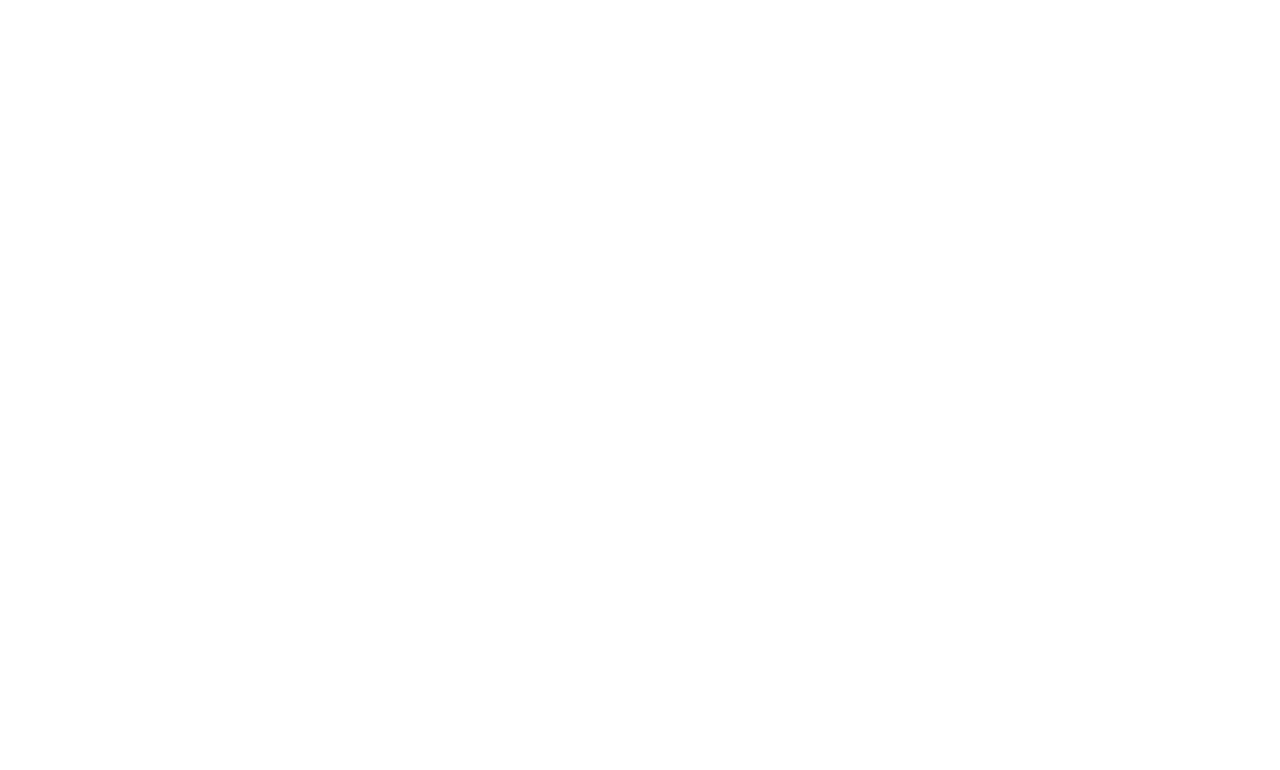
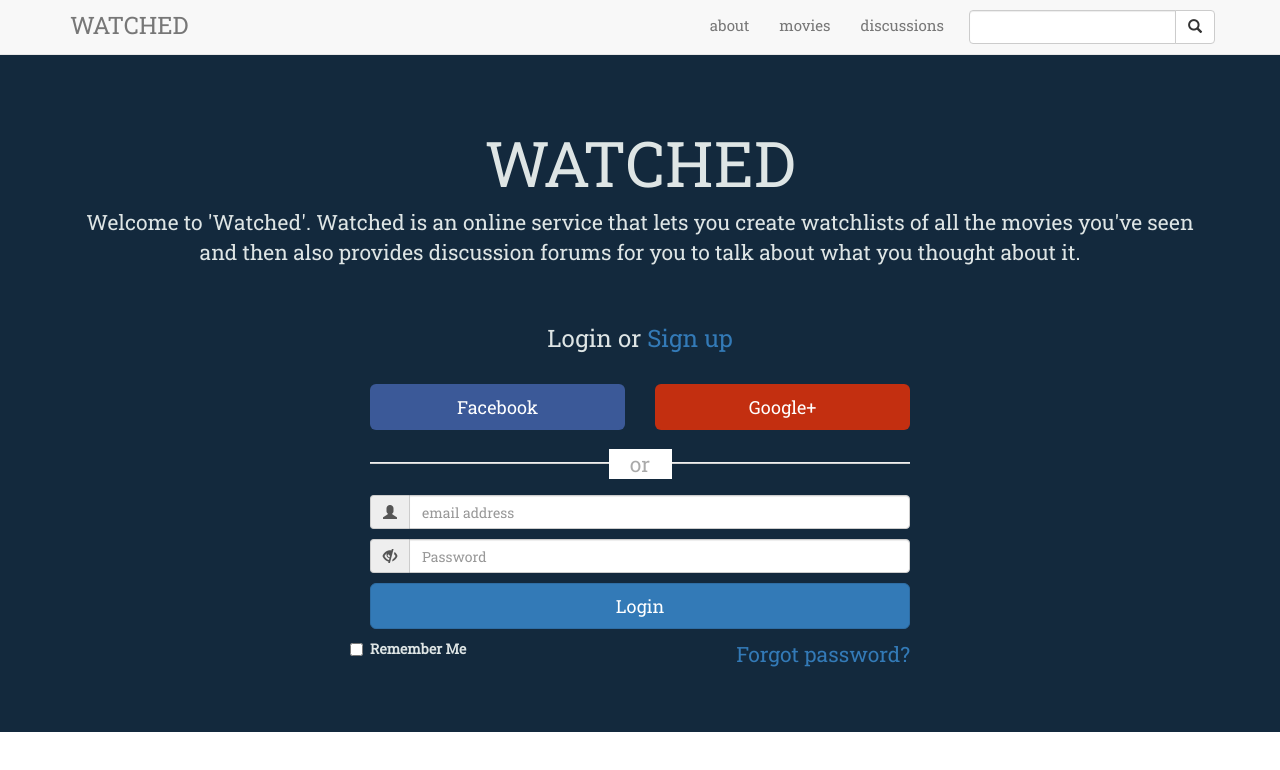
Before and after one commit to yagrawl/watched, a plain HTML site: page index.html in a window 1280 px wide. Drawn offline with Linux system fonts and the light colour scheme; files that its build step writes are made by us from their sources; files whose address does not match are found by name.

Commit message:
Created the navbar

```diff
--- /dev/null
+++ b/css/fonts.css
@@ -0,0 +1,92 @@
+.navbar-header a {
+  font-family: "Roboto Slab";
+  font-size: 24px;
+  color: blue;
+}
+.navbar-header a:hover {
+  font-size: 26.5px;
+  background: blue;
+}
+.collapse a{
+  font-family: "Roboto Slab";
+  font-size: 15px;
+}
+.collapse a:hover{
+  font-size: 16px;
+}
+
+.jumbotron {
+  font-family: "Roboto Slab";
+  color: #DEE5E5;
+  background-color: #13293D;
+}
+.full{
+
+}
+
+@media (min-width: 768px) {
+    .omb_row-sm-offset-3 div:first-child[class*="col-"] {
+        margin-left: 25%;
+    }
+}
+
+.omb_login .omb_authTitle {
+    text-align: center;
+	line-height: 300%;
+}
+
+.omb_login .omb_socialButtons a {
+	color: white; // In yourUse @body-bg
+	opacity:0.9;
+}
+.omb_login .omb_socialButtons a:hover {
+    color: white;
+	opacity:1;
+}
+.omb_login .omb_socialButtons .omb_btn-facebook {background: #3b5998;}
+.omb_login .omb_socialButtons .omb_btn-twitter {background: #00aced;}
+.omb_login .omb_socialButtons .omb_btn-google {background: #c32f10;}
+
+
+.omb_login .omb_loginOr {
+	position: relative;
+	font-size: 1.5em;
+	color: #aaa;
+	margin-top: 1em;
+	margin-bottom: 1em;
+	padding-top: 0.5em;
+	padding-bottom: 0.5em;
+}
+.omb_login .omb_loginOr .omb_hrOr {
+	background-color: #cdcdcd;
+	height: 1px;
+	margin-top: 0px !important;
+	margin-bottom: 0px !important;
+}
+.omb_login .omb_loginOr .omb_spanOr {
+	display: block;
+	position: absolute;
+	left: 50%;
+	top: -0.6em;
+	margin-left: -1.5em;
+	background-color: white;
+	width: 3em;
+	text-align: center;
+}
+
+.omb_login .omb_loginForm .input-group.i {
+	width: 2em;
+}
+.omb_login .omb_loginForm  .help-block {
+    color: red;
+}
+
+
+@media (min-width: 768px) {
+    .omb_login .omb_forgotPwd {
+        text-align: right;
+		margin-top:10px;
+ 	}
+}
+
+/* Contains basic overrides for fonts and stuff */
--- a/index.html
+++ b/index.html
@@ -1,17 +1,146 @@
 <!DOCTYPE html>
-<html>
+<html class="full" lang="en">
 <head>
-  <title></title>
+  <title>Watched</title>
   <!-- Latest compiled and minified CSS -->
-<link rel="stylesheet" href="/Users/Yagrawl/Documents/Websites/Watched/css/bootstrap.css" >
+<link rel="stylesheet" href="/Users/Yagrawl/Documents/Watched/css/bootstrap.css" >
+<link rel="stylesheet" href="/Users/Yagrawl/Documents/Watched/css/fonts.css" >
+<link href='https://fonts.googleapis.com/css?family=Roboto+Slab' rel='stylesheet' type='text/css'>
+
+</head>
+<body id="page-top" class="index" >
+
+    <!-- Navigation -->
+    <nav class="navbar navbar-default navbar-fixed-top">
+        <div class="container">
+            <!-- Brand and toggle get grouped for better mobile display -->
+            <div class="navbar-header page-scroll">
+                <button type="button" class="navbar-toggle" data-toggle="collapse" data-target="#bs-example-navbar-collapse-1">
+                    <span class="sr-only">Toggle navigation</span>
+                    <span class="icon-bar"></span>
+                    <span class="icon-bar"></span>
+                    <span class="icon-bar"></span>
+                </button>
+                <a class="navbar-brand" href="#page-top">WATCHED</a>
+            </div>
+
+            <!-- Collect the nav links, forms, and other content for toggling -->
+            <div class="collapse navbar-collapse" id="bs-example-navbar-collapse-1">
+               <div class="nav navbar-nav form-inline navbar-right" role="search" style="padding:10px;">
+                 <div class="input-group">
+                   <input type="text" class="form-control">
+                    <div class="input-group-btn">
+                      <button class="btn btn-default"><i class="glyphicon glyphicon-search"></i></button>
+                    </div>
+                  </div>
+                </div>
+                <ul class="nav navbar-nav navbar-right">
+                    <li class="hidden">
+                        <a href="#page-top"></a>
+                    </li>
+                    <li class="page-scroll">
+                        <a href="#about">about</a>
+                    </li>
+                    <li class="page-scroll">
+                        <a href="#movies">movies</a>
+                    </li>
+                    <li class="page-scroll">
+                        <a href="#discussions">discussions</a>
+                    </li>
+
+                </ul>
+
+            </div>
+            <!-- /.navbar-collapse -->
+        </div>
+        <!-- /.container-fluid -->
+    </nav>
 
 
 
-</head>
-<body>
+    <div class="jumbotron">
+      <div class="container" style="margin-top:60px;" style="margin-bottom:50px">
+  <h1 class="text-center">WATCHED</h1>
+  <p class="text-center">Welcome to 'Watched'. Watched is an online service that lets you create watchlists of
+  all the movies you've seen and then also provides discussion forums for you to talk about
+what you thought about it. </p>
+<div class="container">
+
+
+    <div class="omb_login">
+    	<h3 class="omb_authTitle">Login or <a href="#">Sign up</a></h3>
+		<div class="row omb_row-sm-offset-3 omb_socialButtons">
+    	    <div class="col-xs-4 col-sm-3">
+		        <a href="#" class="btn btn-lg btn-block omb_btn-facebook">
+			        <i class="fa fa-facebook visible-xs"></i>
+			        <span class="hidden-xs">Facebook</span>
+		        </a>
+	        </div>
+        	<!-- <div class="col-xs-4 col-sm-2">
+		        <a href="#" class="btn btn-lg btn-block omb_btn-twitter">
+			        <i class="fa fa-twitter visible-xs"></i>
+			        <span class="hidden-xs">Twitter</span>
+		        </a>
+	        </div> -->
+        	<div class="col-xs-4 col-sm-3">
+		        <a href="#" class="btn btn-lg btn-block omb_btn-google">
+			        <i class="fa fa-google-plus visible-xs"></i>
+			        <span class="hidden-xs">Google+</span>
+		        </a>
+	        </div>
+		</div>
+
+		<div class="row omb_row-sm-offset-3 omb_loginOr">
+			<div class="col-xs-12 col-sm-6">
+				<hr class="omb_hrOr">
+				<span class="omb_spanOr">or</span>
+			</div>
+		</div>
+
+		<div class="row omb_row-sm-offset-3">
+			<div class="col-xs-12 col-sm-6">
+			    <form class="omb_loginForm" action="" autocomplete="off" method="POST">
+					<div class="input-group">
+						<span class="input-group-addon"><i class="glyphicon glyphicon-user"></i></span>
+						<input type="text" class="form-control" name="username" placeholder="email address">
+					</div>
+					<span class="help-block"></span>
+
+					<div class="input-group">
+						<span class="input-group-addon"><i class="glyphicon glyphicon-eye-close"></i></span>
+						<input  type="password" class="form-control" name="password" placeholder="Password">
+					</div>
+                    <span class="help-block"></span>
+
+					<button class="btn btn-lg btn-primary btn-block" type="submit">Login</button>
+				</form>
+			</div>
+    	</div>
+		<div class="row omb_row-sm-offset-3">
+			<div class="col-xs-12 col-sm-3">
+				<label class="checkbox">
+					<input type="checkbox" value="remember-me">Remember Me
+				</label>
+			</div>
+			<div class="col-xs-12 col-sm-3">
+				<p class="omb_forgotPwd">
+					<a href="#">Forgot password?</a>
+				</p>
+			</div>
+		</div>
+	</div>
+
+
+
+        </div>
+
+</div>
+</div>
+
 
   <!-- Javascript-->
-  <script src="/Users/Yagrawl/Documents/Websites/Watched/js/jquery.js"></script>
-  <script src="/Users/Yagrawl/Documents/Websites/Watched/js/bootstrap.js" crossorigin="anonymous"></script>
+  <script src="/Users/Yagrawl/Documents/Watched/js/jquery.js"></script>
+  <script src="/Users/Yagrawl/Documents/Watched/js/bootstrap.js"></script>
+  <script src="/Users/Yagrawl/Documents/Watched/js/bootstrap.min.js"></script>
 </body>
 </html>
```
Also changed, not shown: css/bootstrap.css.
